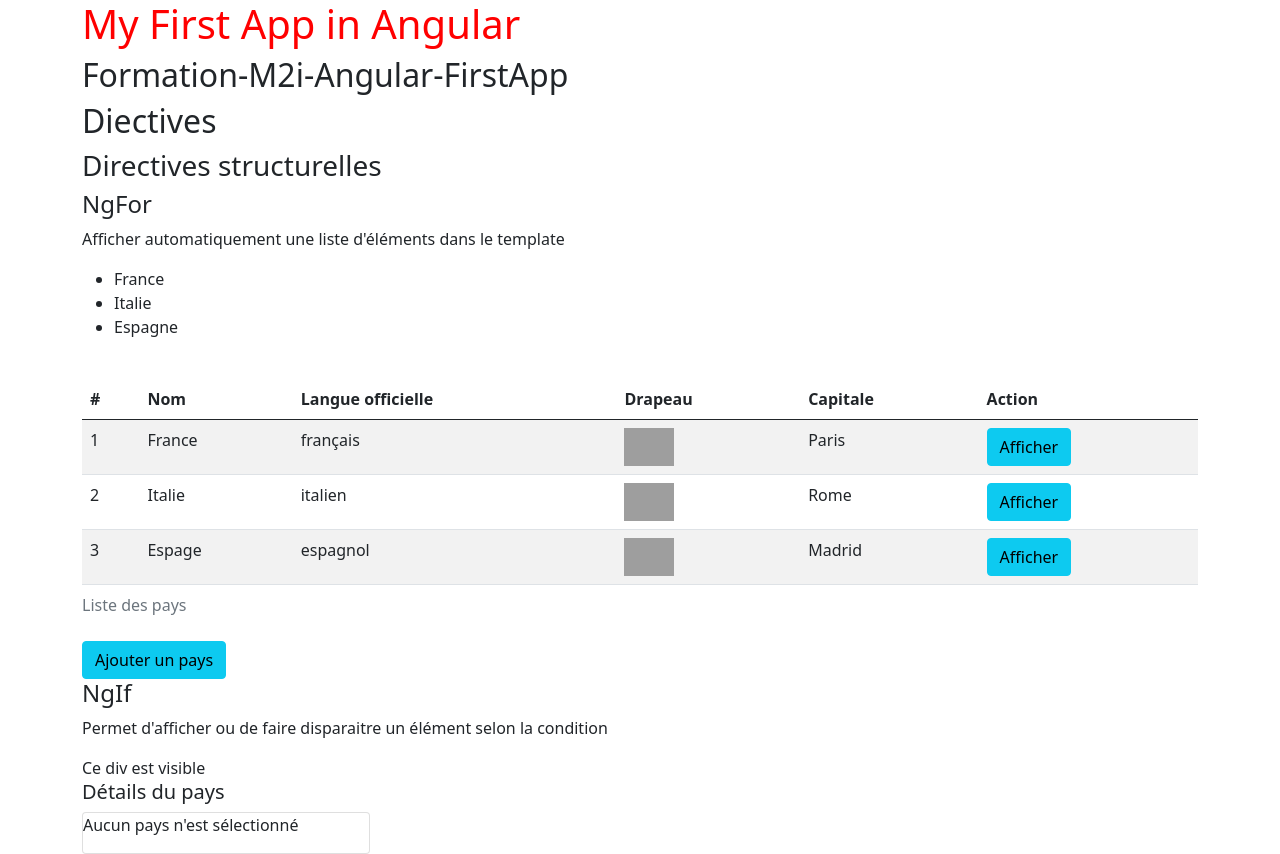
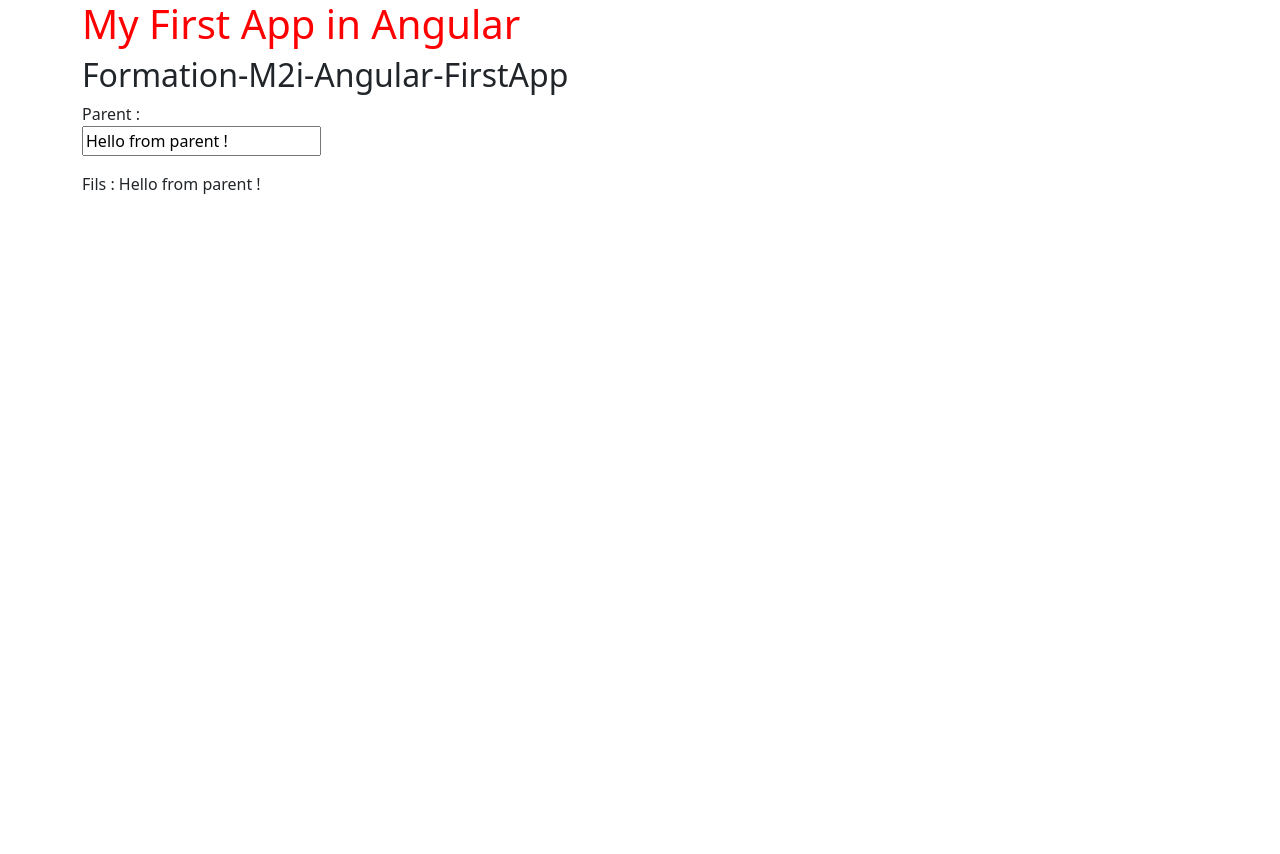
Before and after one commit to ThanhChau82/Formation-M2i-Angular-FirstApp, an Angular app: page / in a window 1280 px wide. After the commit the page ends 800 px from the top, so only its background shows below. Built offline with nearby package versions, Linux system fonts and the light colour scheme; grey boxes are pictures that could not be loaded.

Commit message:
Communication entre 2 composants : Passage de propriété du parent vers le fils

```diff
--- a/src/app/app.component.html
+++ b/src/app/app.component.html
@@ -2,6 +2,7 @@
   <h1 class="titre-rouge">My First App in Angular</h1>
   <h2>{{title}}</h2>
   <!--<app-first></app-first>--><!--Ajouter le component FirstComponent-->
-  <app-second></app-second>
+  <!--<app-second></app-second>-->
   <!--<app-td-form></app-td-form>-->
+  <app-parent></app-parent>
 </div>
--- a/src/app/app.module.ts
+++ b/src/app/app.module.ts
@@ -6,13 +6,17 @@ import { AppComponent } from './app.component';
 import { FirstComponent } from './first/first.component';
 import { SecondComponent } from './second/second.component';
 import { TdFormComponent } from './td-form/td-form.component';
+import { ParentComponent } from './parent/parent.component';
+import { FilsComponent } from './fils/fils.component';
 
 @NgModule({
   declarations: [
     AppComponent,
     FirstComponent,
     SecondComponent,
-    TdFormComponent
+    TdFormComponent,
+    ParentComponent,
+    FilsComponent
   ],
   imports: [ // Importer les bibliothèques/modules externes
     BrowserModule,
--- /dev/null
+++ b/src/app/fils/fils.component.html
@@ -0,0 +1 @@
+<p>Fils : {{message}}</p>
--- /dev/null
+++ b/src/app/fils/fils.component.ts
@@ -0,0 +1,18 @@
+import { Component, OnInit, Input } from '@angular/core';
+
+@Component({
+  selector: 'app-fils',
+  templateUrl: './fils.component.html',
+  styleUrls: ['./fils.component.css']
+})
+export class FilsComponent implements OnInit {
+  @Input('msg') message : string | undefined;
+
+  constructor() {
+    //this.message = "Hello from fils !"
+  }
+
+  ngOnInit(): void {
+  }
+
+}
--- a/src/app/parent/parent.component.html
+++ b/src/app/parent/parent.component.html
@@ -1,2 +1,4 @@
-<p>{{message}}</p>
-<app-fils></app-fils>
+<p>Parent : <br/>
+  <input type="text" [(ngModel)]="message"/>
+</p>
+<app-fils [msg]="message"></app-fils>
--- /dev/null
+++ b/src/app/parent/parent.component.ts
@@ -0,0 +1,18 @@
+import { Component, OnInit } from '@angular/core';
+
+@Component({
+  selector: 'app-parent',
+  templateUrl: './parent.component.html',
+  styleUrls: ['./parent.component.css']
+})
+export class ParentComponent implements OnInit {
+  message : string;
+
+  constructor() {
+    this.message = "Hello from parent !";
+  }
+
+  ngOnInit(): void {
+  }
+
+}
```
Also changed, not shown: src/app/fils/fils.component.css (added), src/app/parent/parent.component.css (added), 2 other files (tests, documents, lock files or other folders).
